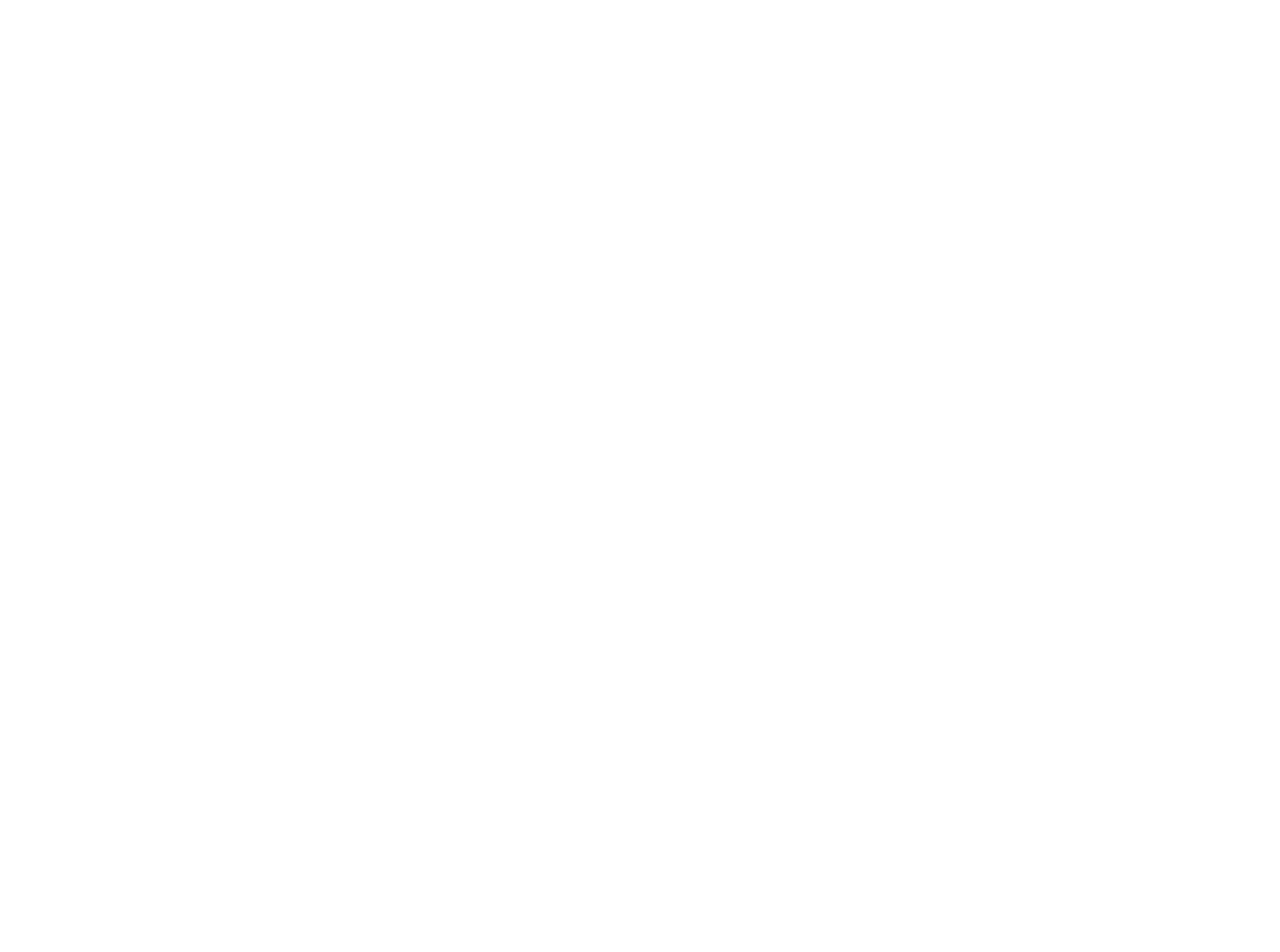
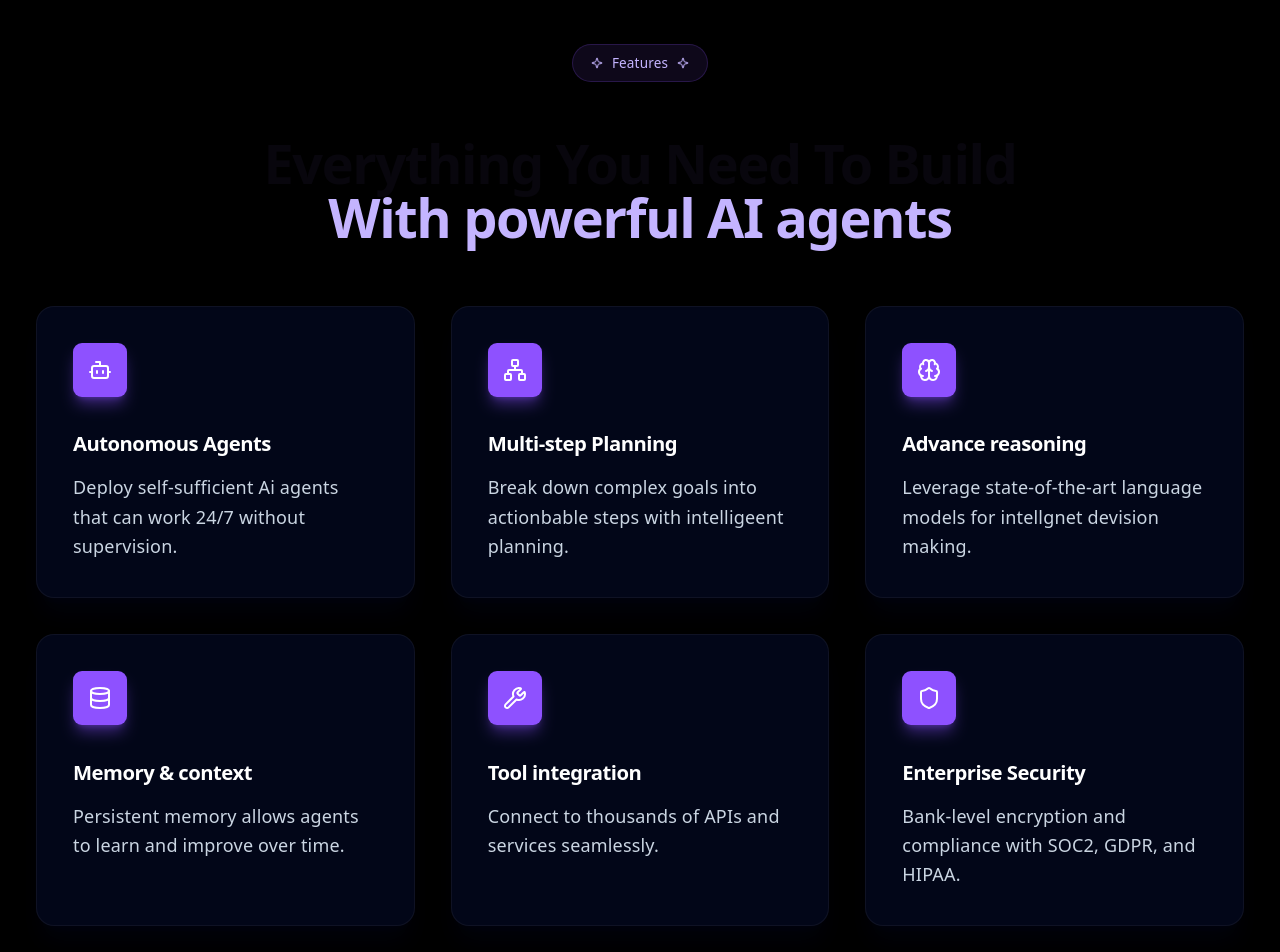
Before and after one commit to ToujoursPareil8/holbertonschool-agentic_ai, a React (Vite) app: page / in a window 1280 px wide. Shown: the part 1800-2752 px from the top of the page. Before the commit the page ends 1545 px from the top, so only its background shows below. Built offline with nearby package versions, Linux system fonts and the light colour scheme.

Commit message:
feat: enhance app layout with Features section and update styles for improved UI

```diff
--- a/src/App.jsx
+++ b/src/App.jsx
@@ -2,17 +2,19 @@
 import Header from "./components/Header";
 import Hero from "./sections/Hero";
 import About from "./sections/About";
+import Features from "./sections/Features";
 
 
 function App() {
   return (
-    <div className="flex min-h-screen flex-col bg-slate-50">
+    <div className="flex min-h-screen flex-col bg-black">
       <Header />
       <Hero />
       <main className="mx-auto max-w-7xl">
       <About />
+      <Features />
         {/*
-        <Features />
+
         <Insights />
         <Contact />
         <Footer />
--- a/src/components/FeatureCard.jsx
+++ b/src/components/FeatureCard.jsx
@@ -0,0 +1,17 @@
+import React from 'react';
+
+
+const FeatureCard = ({ title, description, icon: Icon }) => {
+
+    return (
+        <article className="p-8 rounded-2xl border border-white/5 bg-slate-950 shadow-xl shadow-slate-950/40 flex flex-col items-start gap-3 transition-transform hover:scale-105">
+            <div className="w-12 h-12 flex items-center justify-center rounded-lg bg-violet-500 shadow-lg shadow-violet-500/40 text-white mb-4">
+                <Icon size={24} aria-hidden="true" />
+            </div>
+                <h3 className="text-lg font-bold text-white tracking-tight">{title}</h3>
+                <p className="text-sm md:text-base text-slate-300 leading-relaxed">{description}</p>
+        </article>
+    );
+};
+
+export default FeatureCard;
--- a/src/data/features.js
+++ b/src/data/features.js
@@ -0,0 +1,42 @@
+import { Bot, Network, Brain, Database, Wrench, Shield } from 'lucide-react';
+
+export const features = [
+    {
+        id: 1,
+        title: "Autonomous Agents",
+        description: "Deploy self-sufficient Ai agents that can work 24/7 without supervision.",
+        icon: Bot
+    },
+    {
+        id: 2,
+        title: "Multi-step Planning",
+        description: "Break down complex goals into actionbable steps with intelligeent planning.",
+        icon: Network
+    },
+    {
+        id: 3,
+        title: "Advance reasoning",
+        description: "Leverage state-of-the-art language models for intellgnet devision making.",
+        icon: Brain
+    },
+    {
+        id: 4,
+        title: "Memory & context",
+        description: "Persistent memory allows agents to learn and improve over time.",
+        icon: Database
+    },
+    {
+        id: 5,
+        title: "Tool integration",
+        description: "Connect to thousands of APIs and services seamlessly.",
+        icon: Wrench
+    },
+    {
+        id: 6,
+        title: "Enterprise Security",
+        description: "Bank-level encryption and compliance with SOC2, GDPR, and HIPAA.",
+        icon: Shield
+    }
+];
+
+export default features;
--- a/src/global.css
+++ b/src/global.css
@@ -58,7 +58,6 @@
 
 #root {
   width: 100%;
-  text-align: center;
   min-height: 100svh;
   display: flex;
   flex-direction: column;
@@ -68,7 +67,14 @@
 h1,
 h2 {
   font-family: var(--heading);
-  font-weight: 500;
+  font-weight: 900;
+  color: var(--text-h);
+}
+@layer base {
+  h1,
+  h2 {
+    font-family: var(--heading);
+    font-weight: 900;
     color: var(--text-h);
   }
 
@@ -82,7 +88,7 @@
     }
   }
   h2 {
-  font-size: 24px;
+    font-size: 42px;
     line-height: 118%;
     letter-spacing: -0.24px;
     margin: 0 0 8px;
@@ -93,7 +99,7 @@
   p {
     margin: 0;
   }
-
+}
 code,
 .counter {
   font-family: var(--mono);
--- a/src/sections/About.jsx
+++ b/src/sections/About.jsx
@@ -1,13 +1,16 @@
 import React from "react";
 import { steps } from "../data/steps";
+import { Sparkle } from "lucide-react";
 
 const About = () => {
     return (
-        <section id="about-section" className="flex flex-col items-center justify-center text-center px-6 py-20 overflow-hidden bg-gradient-to-br from-violet-950 to-slate-950 text-white">
+        <section id="about-section" className="flex flex-col items-center justify-center text-center py-20 overflow-hidden bg-black text-white">
             <div className="relative z-10 flex flex-col items-center max-w-4xl w-full">
                 {/*Eyebrow*/}
-                <div className="px-4 py-2 text-xs text-violet-300 rounded-full border border-violet-500/20 bg-violet-500/10">
+                <div className="flex items-center gap-2 px-4 py-2 text-xs text-violet-300 rounded-full border border-violet-500/20 bg-violet-500/10">
+                    <Sparkle size={12} />
                     What is agentic AI?
+                    <Sparkle size={12} />
                 </div>
                 {/* Section h2*/}
                 <h2 className="text-4xl md:text-5xl font-black tracking-tight leading-none mt-4">
--- a/src/sections/Features.jsx
+++ b/src/sections/Features.jsx
@@ -0,0 +1,44 @@
+import React from "react";
+import FeatureCard from "../components/FeatureCard";
+import { features } from "../data/features";
+import { Sparkle} from "lucide-react";
+
+const Features = () => {
+    return (
+        <section id="features-section" className="py-24 bg-black relative overflow-hidden">
+            {/* Bg grid*/}
+            <div className="absolute inset-0 gbg-[linear-gradient(to_right,rgba(148,163,184,0.12)_1px,transparent_1px),linear-gradient(to_bottom,rgba(148,163,184,0.12)_1px,transparent_1px)] bg-[size:72px_72px] opacity-30 pointer-events-none" />
+
+            <div className="max-w-6xl mx-auto px-4 sm:px-6 lg:px-8 relative z-10">
+                <div className="flex flex-col items-center justify-center text-center">
+                    {/*Eyebrow*/}
+                    <div className="flex items-center gap-2 px-4 py-2 text-xs text-violet-300 rounded-full border border-violet-500/20 bg-violet-500/10">
+                        <Sparkle size={12} />
+                        Features
+                        <Sparkle size={12} />
+                    </div>
+                    {/* Section h2*/}
+                        <h2 className="text-4xl md:text-5xl font-black tracking-tight leading-none mt-12">
+                        Everything You Need To Build <br className="hidden md:block" />
+                        <span className="text-violet-300">With powerful AI agents</span>
+                    </h2>
+                </div>
+
+                {/* Features grid */}
+                <div className="grid grid-cols-1 md:grid-cols-2 lg:grid-cols-3 gap-8 mt-12">
+                    {features.map((feature) => (
+                        <FeatureCard
+                            key={feature.id}
+                            title={feature.title}
+                            description={feature.description}
+                            icon={feature.icon}
+                        />
+                    ))}
+
+                </div>
+            </div>
+        </section>
+    );
+};
+
+export default Features;
--- a/src/sections/Hero.jsx
+++ b/src/sections/Hero.jsx
@@ -1,4 +1,5 @@
 import React from "react";
+import { Sparkle } from "lucide-react";
 
 const StatData = [
     { id: 1, value: "10K+", label: "Active agents" },
@@ -14,10 +15,10 @@
         className="flex flex-col items-center justify-center text-center px-6 py-20 overflow-hidden bg-gradient-to-br from-violet-950 to-slate-950 text-white">
             <div className="relative z-10 flex flex-col items-center max-w-4xl w-full">
                 {/*Eyebrow*/}
-                <div className="px-4 py-2 text-xs text-violet-300 rounded-full border border-violet-500/20 bg-violet-500/10">
-                    {/* <span className="texte-violet-300">*</span> */}
+                <div className="flex items-center gap-2 px-4 py-2 text-xs text-violet-300 rounded-full border border-violet-500/20 bg-violet-500/10">
+                    <Sparkle size={12} />
                     The future of coding
-                    {/* <span className="texte-violet-300">*</span> */}
+                    <Sparkle size={12} />
                 </div>
                 {/*Main Title*/}
                 <h1 className="text-5xl md:text-7xl font-black tracking-tight leading-none">
```
Lines whose indentation alone changed are shown as unchanged.
